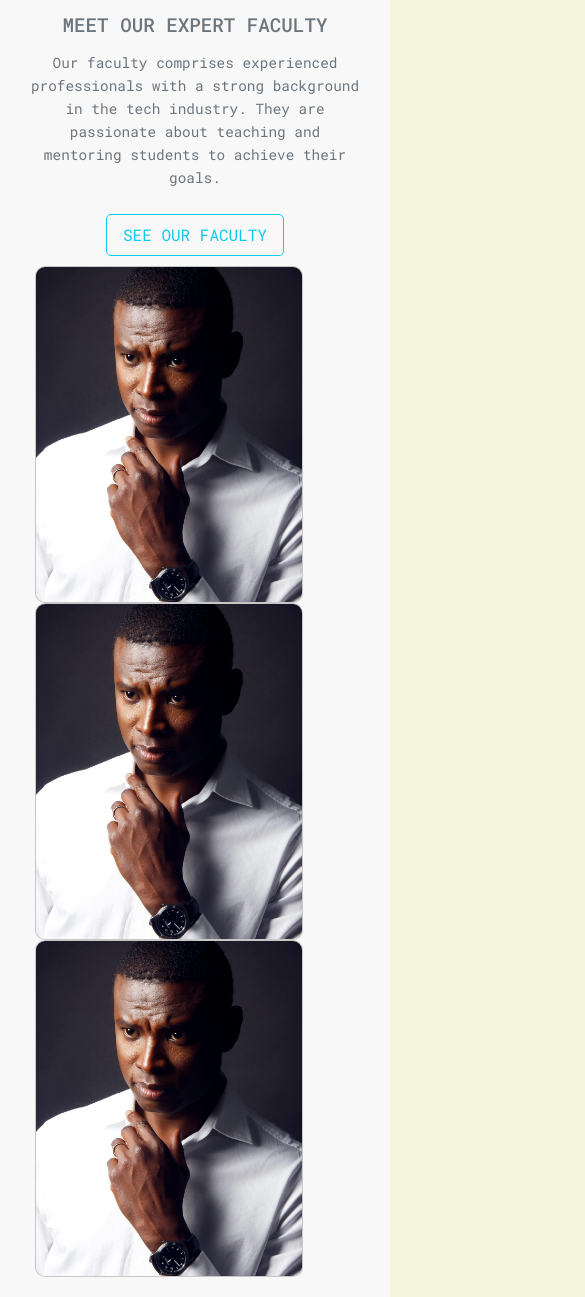
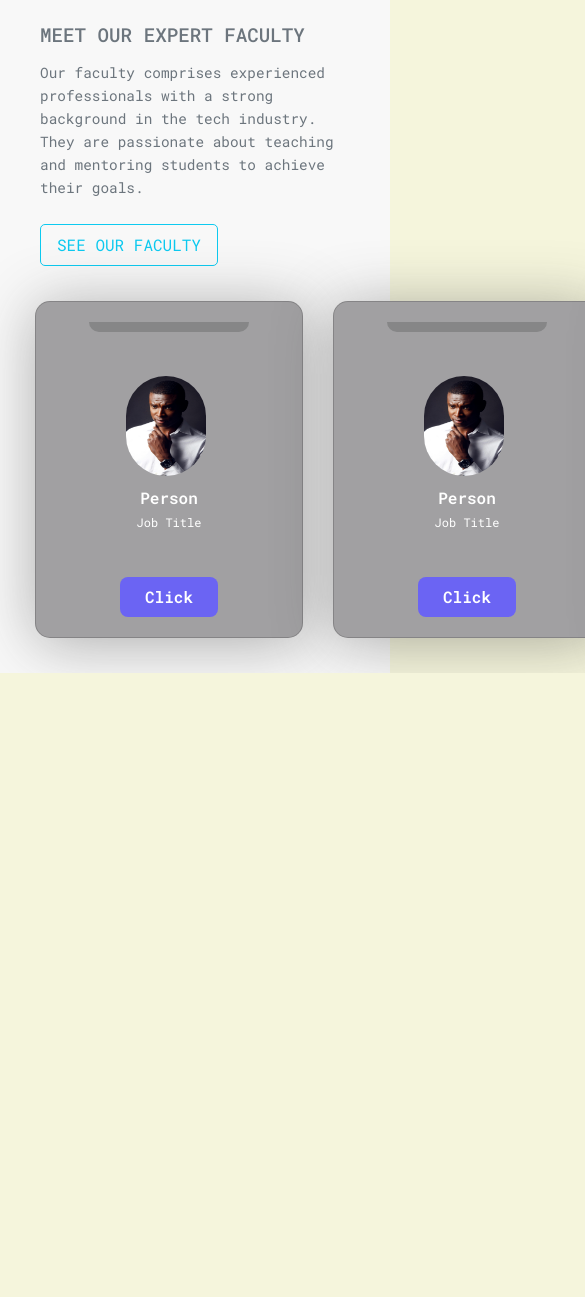
Before and after one commit to Rohit-Chanda/CodeBhumi, a plain HTML site: page index.html in a window 390 px wide. Shown: the part 939-2236 px from the top of the page, 585 px wide, since content can reach past the window. After the commit the page ends 1612 px from the top, so only its background shows below. Drawn offline with nearby package versions, Linux system fonts and the light colour scheme.

Commit message:
card style changed

```diff
--- a/CSS/style.css
+++ b/CSS/style.css
@@ -76,12 +76,12 @@ body{
     border-radius: 5px;
   }
 /* teacher div */
-/* .teacher {
+ .teacher {
     display: flex;
     justify-content: center;
     align-items: center;
 }
-.styled-card{
+/*.styled-card{
     background-color: whitesmoke;
     padding: 10px;
     margin: 0px 10px;
@@ -93,98 +93,63 @@ body{
     width: 268px;
 } */
 .card {
-    display: flex;
-    /* display: inline-block; */
-    float: left;
   width: 268px;
   height: 337px;
+  background: #a1a0a2;
+  border-radius: 15px;
+  box-shadow: 1px 5px 60px 0px #4040406b;
   margin: 15px;
-    background-color: #f2f2f2;
-    border-radius: 10px;
-    display: flex;
-    align-items: center;
-    justify-content: center;
-    overflow: hidden;
-    perspective: 1000px;
-    /* box-shadow: 0 0 0 5px #ffffff80; */
-    transition: all 0.6s cubic-bezier(0.175, 0.885, 0.32, 1.275);
  }
 
-  .card img {
-    width: 100%; /* Ensure image takes full width of the card */
-    height: auto; /* Maintain aspect ratio */
-    display: block; /* Remove any extra spacing */
-    border-radius: 10px 10px 0 0; /* Round top corners */
+ .card .card-border-top {
+  width: 60%;
+  height: 3%;
+  background: #868687;
+  margin: auto;
+  border-radius: 0px 0px 15px 15px;
  }
 
-  .card svg {
-    width: 48px;
-    fill: #333;
-    transition: all 0.6s cubic-bezier(0.175, 0.885, 0.32, 1.275);
+ .card span {
+  font-weight: 600;
+  color: white;
+  text-align: center;
+  display: block;
+  padding-top: 10px;
+  font-size: 16px;
  }
 
-  .card:hover {
-    transform: scale(1.05);
-    box-shadow: 0 8px 16px rgba(255, 255, 255, 0.2);
+ .card .job {
+  font-weight: 400;
+  color: white;
+  display: block;
+  text-align: center;
+  padding-top: 3px;
+  font-size: 12px;
  }
 
-  .card__content {
-    position: absolute;
-    top: 0;
-    left: 0;
-    width: 100%;
-    height: 100%;
-    padding: 20px;
-    box-sizing: border-box;
-    background-color: #f2f2f2;
-    transform: rotateX(-90deg);
-    transform-origin: bottom;
-    transition: all 0.6s cubic-bezier(0.175, 0.885, 0.32, 1.275);
+ .card .img img{
+  width: 80px;
+  height: 100px;
+  /* background-image: url("./assets/pp.jpg"); */
+  border-radius: 50px;
+  margin-left: 90px;
+  margin-top: 25px;
  }
 
-  .card:hover .card__content {
-    transform: rotateX(0deg);
+ .card button {
+  padding: 8px 25px;
+  display: block;
+  margin: auto;
+  border-radius: 8px;
+  border: none;
+  margin-top: 30px;
+  background: #6b64f3;
+  color: white;
+  font-weight: 600;
  }
 
-  .card__title {
-    margin: 0;
-    font-size: 24px;
-    color: #00ffff;
-    font-weight: 700;
-  }
-
-  .card:hover svg {
-    scale: 0;
-  }
-
-  .card__description {
-    margin: 10px 0 0;
-    font-size: 14px;
-    color: #333;
-    line-height: 1.4;
-  }
- /* Responsive Design */
-@media (max-width: 1200px) {
-    .card {
-      flex: 1 1 calc(50% - 30px); /* Two cards per row */
-    }
-  }
-
-  @media (max-width: 768px) {
-    .faculty {
-      flex-direction: column; /* Stack info and teacher sections */
-      align-items: center;
-    }
-
-    .info {
-      text-align: center;
-      padding: 10px;
-    }
-
-    .card {
-      flex: 1 1 calc(100% - 30px); /* Full-width cards */
-      margin:  0px 15px; /* Adjust margin for full-width cards */
-    }
+ .card button:hover {
+  background: #534bf3;
  }
 
   @media (max-width: 480px) {
--- a/index.html
+++ b/index.html
@@ -134,33 +134,47 @@
               <p>Faculty Type</p>
               <a href="about-us.html" class="btn btn-primary">View Profile</a>
             </div>
-          </div>
           </div>-->
 
-        <div class="card">
-          <img src="./assets/pp.jpg" width="268" height="337" alt="Card Image"/>
-          <div class="card__content">
-            <p class="card__title">Card Title</p>
-            <p class="card__description">Lorem ipsum dolor sit amet, consectetur adipiscing elit, sed do eiusmod tempor incididunt ut labore et dolore magna aliqua. Ut enim ad minim veniam, quis nostrud exercitation ullamco.</p>
-          </div>
-        </div>
 
           <div class="card">
-          <img src="./assets/pp.jpg" width="268" height="337" alt="Card Image"/>
-          <div class="card__content">
-            <p class="card__title">Card Title</p>
-            <p class="card__description">Lorem ipsum dolor sit amet, consectetur adipiscing elit, sed do eiusmod tempor incididunt ut labore et dolore magna aliqua. Ut enim ad minim veniam, quis nostrud exercitation ullamco.</p>
+          <div class="card-border-top">
           </div>
+          <div class="img">
+            <img src="./assets/pp.jpg">
+          </div>
+          <span> Person</span>
+          <p class="job"> Job Title</p>
+          <button> Click
+          </button>
           </div>
           <div class="card">
-          <img src="./assets/pp.jpg" width="268" height="337" alt="Card Image"/>
-          <div class="card__content">
-            <p class="card__title">Card Title</p>
-            <p class="card__description">Lorem ipsum dolor sit amet, consectetur adipiscing elit, sed do eiusmod tempor incididunt ut labore et dolore magna aliqua. Ut enim ad minim veniam, quis nostrud exercitation ullamco.</p>
+          <div class="card-border-top">
           </div>
+          <div class="img">
+            <img src="./assets/pp.jpg">
+          </div>
+          <span> Person</span>
+          <p class="job"> Job Title</p>
+          <button> Click
+          </button>
+          </div>
+          <div class="card">
+          <div class="card-border-top">
+          </div>
+          <div class="img">
+            <img src="./assets/pp.jpg">
+          </div>
+          <span> Person</span>
+          <p class="job"> Job Title</p>
+          <button> Click
+          </button>
           </div>
         </div>
     </section>
+    <!-- courses -->
+
+
 
 
 
```
Lines whose indentation alone changed are shown as unchanged.
